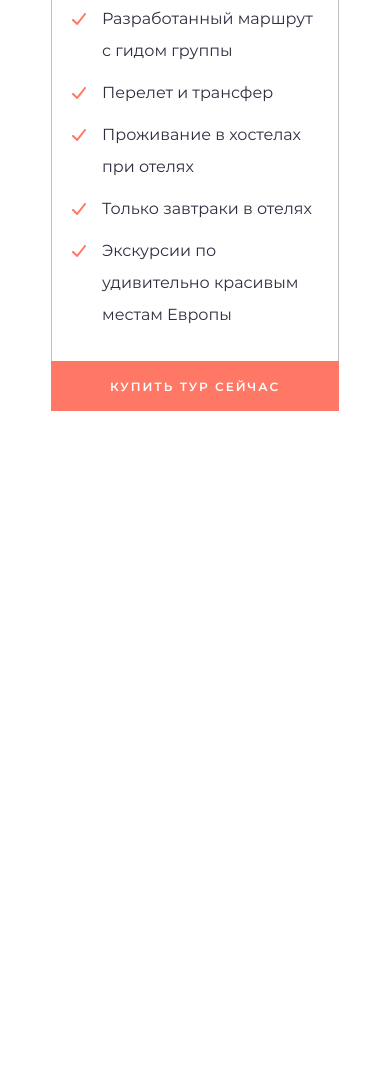
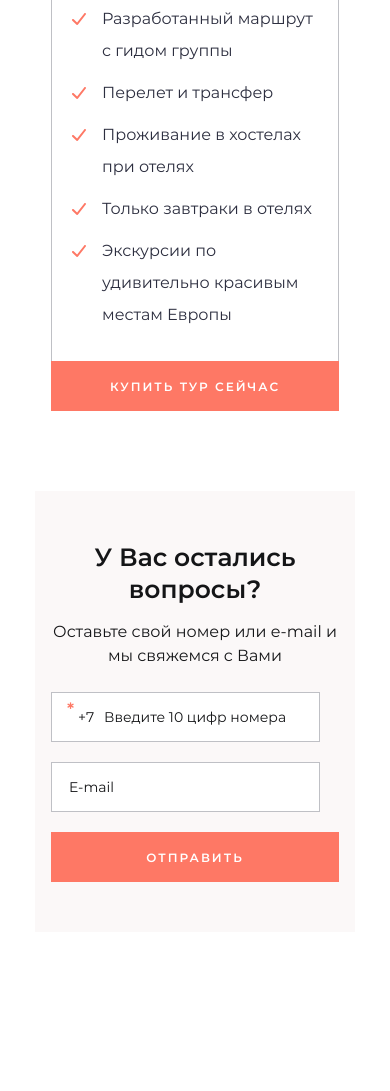
Before and after one commit to wdbyb/vinivitin_eurotrip, a website: page source/index.html in a window 390 px wide. Shown: the part 5408-6499 px from the top of the page. Before the commit the page ends 5929 px from the top, so only its background shows below. Drawn offline with nearby package versions, Linux system fonts and the light colour scheme; files that its build step writes are made by us from their sources.

Commit message:
форма обратной связи

```diff
--- a/source/index.html
+++ b/source/index.html
@@ -254,6 +254,27 @@
           </ul>
         </div>
       </section>
+      <section class="questions">
+        <h2 class="visually-hidden">Форма обратной связи</h2>
+        <div class="questions__container">
+          <div class="questions__wrapper">
+            <img class="questions__image" width="844" height="455" src="img/questions-bg.jpg" alt="">
+          </div>
+          <form class="questions__form" action="" method="POST">
+            <p class="questions__title reset-text">У Вас остались вопросы?</p>
+            <p class="questions__description reset-text">Оставьте свой номер или e-mail и мы свяжемся с Вами</p>
+            <div class="questions__block">
+              <label class="questions__input questions__input--tel">
+                <input type="tel" class="questions__tel" placeholder="Введите 10 цифр номера" minlength="10" maxlength="10" required>
+              </label>
+              <label class="questions__input">
+                <input type="email" class="questions__mail" placeholder="E-mail">
+              </label>
+            </div>
+            <button class="questions__submit reset-button" type="submit">Отправить</button>
+          </form>
+        </div>
+      </section>
     </main>
     <footer>
 
--- a/source/sass/components/price.scss
+++ b/source/sass/components/price.scss
@@ -328,6 +328,8 @@
 
 @media (max-width: 767px) {
     .price {
+        margin-bottom: 50px;
+
         &__container {
             padding: 0;
         }
--- /dev/null
+++ b/source/sass/components/questions.scss
@@ -0,0 +1,217 @@
+.questions {
+    min-height: 600px;
+
+    &__container {
+        display: flex;
+        flex-direction: column;
+        position: relative;
+        min-width: 1024px;
+        max-width: 1240px;
+        padding: 0 35px;
+        margin: 0 auto;
+        box-sizing: border-box;
+    }
+    &__form {
+        position: absolute;
+
+        top: 70px;
+        right: 0;
+
+        display: flex;
+        flex-direction: column;
+        align-items: center;
+
+        width: 656px;
+        min-height: 315px;
+
+        padding: 50px;
+
+        background-color: #fff;
+
+        box-sizing: border-box;
+    }
+
+    &__title {
+        margin-bottom: 15px;
+
+        font-weight: 600;
+        font-size: 25px;
+        line-height: 32px;
+
+        color: #141517;
+    }
+
+    &__description {
+        margin-bottom: 24px;
+
+        font-size: 16px;
+        line-height: 24px;
+
+        color: #141517;
+    }
+
+    &__block {
+        display: flex;
+        justify-content: space-between;
+
+        width: 100%;
+    }
+
+    &__input {
+        position: relative;
+
+        display: flex;
+        align-items: center;
+        justify-content: center;
+
+        width: 269px;
+        height: 50px;
+
+        padding: 15px;
+
+        border: 1px solid rgba(44, 46, 63, 0.3);
+
+        box-sizing: border-box;
+
+        input {
+            width: 100%;
+
+            border: none;
+
+            font-size: 14px;
+            line-height: 17px;
+
+            color: #141517;
+
+            &::placeholder {
+                font-size: 14px;
+                line-height: 17px;
+
+                color: #141517;
+            }
+        }
+
+        &--tel {
+            padding-left: 50px;
+
+            &::before {
+                content: "+7";
+
+                position: absolute;
+
+                top: 16px;
+                left: 26px;
+
+                font-size: 14px;
+                line-height: 17px;
+
+                color: #141517;
+            }
+
+            &::after {
+                content: "*";
+
+                position: absolute;
+
+                top: 6px;
+                left: 15px;
+
+                font-weight: 700;
+                font-size: 17px;
+                line-height: 21px;
+
+                color: #FE7865;
+            }
+        }
+    }
+
+    &__submit {
+        display: flex;
+        align-items: center;
+        justify-content: center;
+
+        width: 176px;
+        height: 50px;
+
+        margin-top: auto;
+
+        background-color: #FE7865;
+
+        font-weight: 700;
+        font-size: 12px;
+        line-height: 15px;
+
+        letter-spacing: 2px;
+        text-transform: uppercase;
+
+        color: #FFFFFF;
+    }
+}
+
+@media (max-width: 1023px) {
+    .questions {
+        &__container {
+            min-width: auto;
+
+            padding: 0;
+        }
+
+        &__form {
+            top: 50%;
+            right: 50%;
+
+            transform: translate(50%, -50%);
+        }
+
+        &__image {
+            width: 100%;
+            height: 456px;
+        }
+    }
+}
+
+@media (max-width: 767px) {
+    .questions {
+        margin-top: 50px;
+
+        &__wrapper {
+            display: none;
+        }
+
+        &__form {
+            position: static;
+
+            width: 320px;
+
+            padding: 50px 16px;
+
+            margin: 0 auto;
+
+            transform: none;
+
+            background-color: #FBF8F8;
+        }
+
+        &__block {
+            flex-direction: column;
+        }
+
+        &__title {
+            text-align: center;
+        }
+
+        &__description {
+            text-align: center;
+        }
+
+        &__input {
+            margin-bottom: 20px;
+
+            background-color: #fff;
+        }
+
+        &__submit {
+            width: 100%;
+        }
+    }
+}
--- a/source/sass/style.scss
+++ b/source/sass/style.scss
@@ -9,3 +9,4 @@
 @import "components/places.scss";
 @import "components/countries.scss";
 @import "components/price.scss";
+@import "components/questions.scss";
```
Also changed, not shown: source/img/questions-bg.jpg (added).
